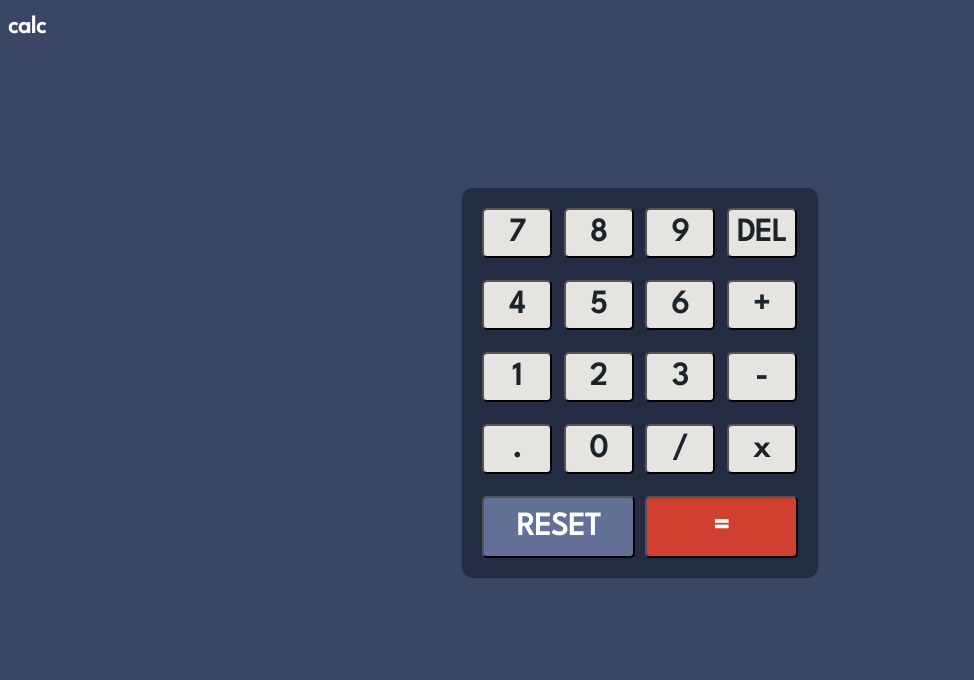
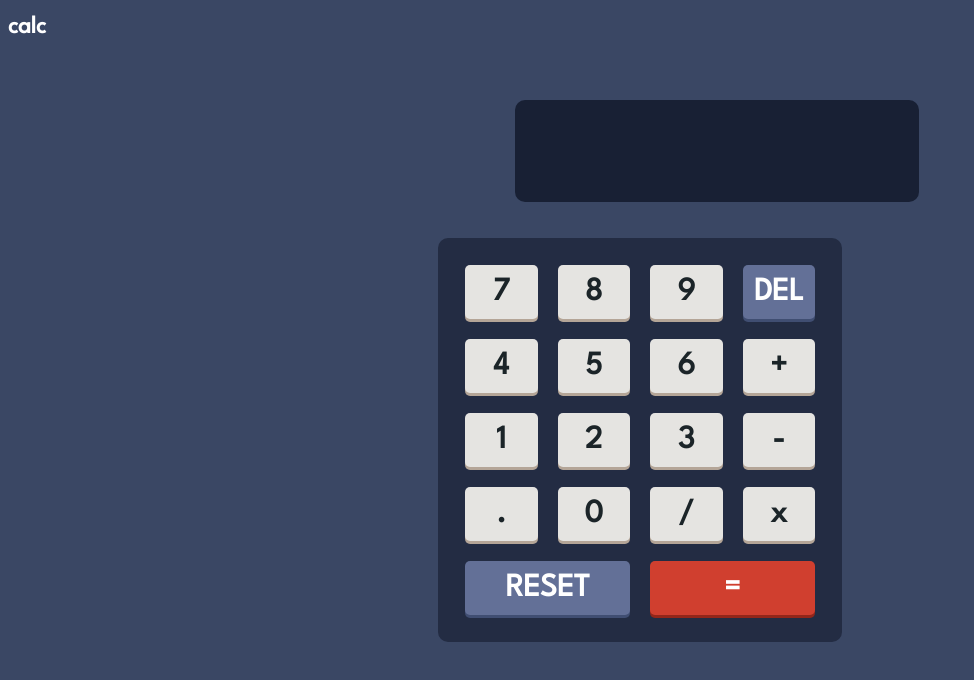
Before and after one commit to ekat-br/calculator-app, a plain HTML site: page index.html in a window 1280 px wide. Shown: the whole page, without its empty margins (0-974 px from the left). Drawn offline with Linux system fonts and the light colour scheme.

Commit message:
Update buttons and console

```diff
--- a/css/styles.css
+++ b/css/styles.css
@@ -11,13 +11,13 @@ h1 {
 }
 
 .lightbutton-theme1 {
-  width: 70px;
-  height: 50px;
   background-color: hsl(45, 7%, 89%);
   color: hsl(198, 20%, 13%);
   font-size: 2rem;
   font-weight: bold;
   border-radius: 5px;
+  border: none;
+  box-shadow: 0 3px 0 hsl(28, 16%, 65%);
 }
 
 .bluebutton-theme1 {
@@ -26,6 +26,8 @@ h1 {
   font-size: 2rem;
   font-weight: bold;
   border-radius: 5px;
+  border: none;
+  box-shadow: 0 3px 0 hsl(224, 28%, 35%);
 }
 
 .redbutton-theme1 {
@@ -34,21 +36,27 @@ h1 {
   font-size: 2rem;
   font-weight: bold;
   border-radius: 5px;
+  border: none;
+  box-shadow: 0 3px 0 hsl(6, 70%, 34%);
+}
+
+.calculator {
 }
 
 .keys-container {
   background-color: hsl(223, 31%, 20%);
   padding: 20px;
-  width: 25%;
+  height: 350px;
+  width: 350px;
   margin-right: auto;
   margin-left: auto;
-  height: 350px;
+  margin-top: 200px;
   border-radius: 10px;
-  margin-top: 150px;
   display: grid;
   grid-template-rows: repeat(5, 1fr);
   grid-template-columns: repeat(4, 1fr);
-  gap: 10px;
+  gap: 20px;
+  padding: 1.7rem 1.7rem 1.7rem 1.7rem;
 }
 
 .key-reset {
@@ -65,6 +73,18 @@ h1 {
   color: #fff;
 }
 
+.calc-console {
+  background-color: hsl(224, 36%, 15%);
+  border: none;
+  border-radius: 10px;
+  height: 100px;
+  position: fixed;
+  width: 400px;
+  top: 100px;
+  left: 515px;
+  color: hsl(0, 0%, 100%);
+}
+
 /* .tri-state-toggle {
   display: flex;
   justify-content: center;
--- a/index.html
+++ b/index.html
@@ -34,11 +34,14 @@
   <body>
     <h1 class="title">calc</h1>
 
+
+    <input type="number" class="calc-console" aria-label="calculator-console">
+
     <section class="keys-container">
       <button class="lightbutton-theme1 key-7">7</button>
       <button class="lightbutton-theme1 key-8">8</button>
       <button class="lightbutton-theme1 key-9">9</button>
-      <button class="lightbutton-theme1 key-delete">DEL</button>
+      <button class="bluebutton-theme1 key-delete">DEL</button>
       <button class="lightbutton-theme1 key-4">4</button>
       <button class="lightbutton-theme1 key-5">5</button>
       <button class="lightbutton-theme1 key-6">6</button>
@@ -55,6 +58,12 @@
       <button class="redbutton-theme1 key-equals">=</button>
     </section>
 
+
+
+
+
+
+
     <!-- <section class="tri-state-toggle">
       <input class="toggle-button" type="radio" name="toggle" id="theme1" />
       <input class="toggle-button" type="radio" name="toggle" id="theme2" />
```
